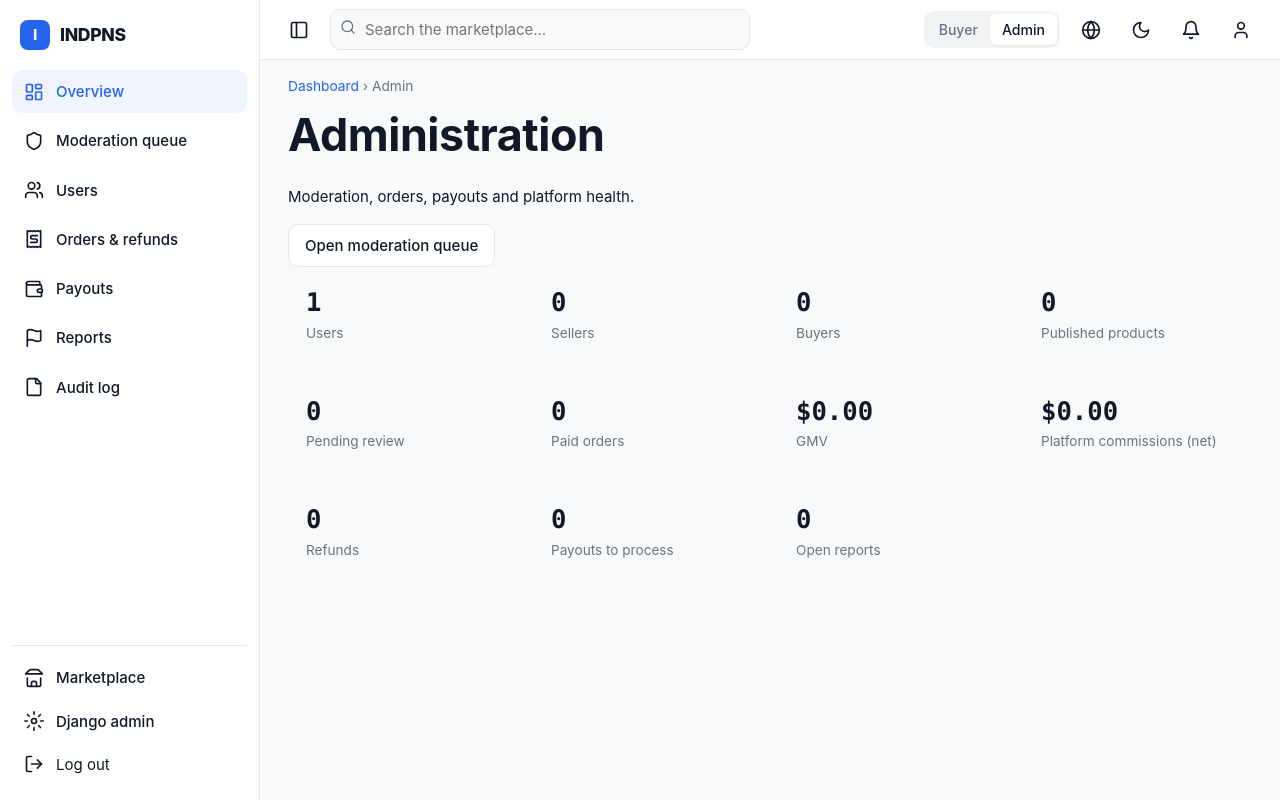
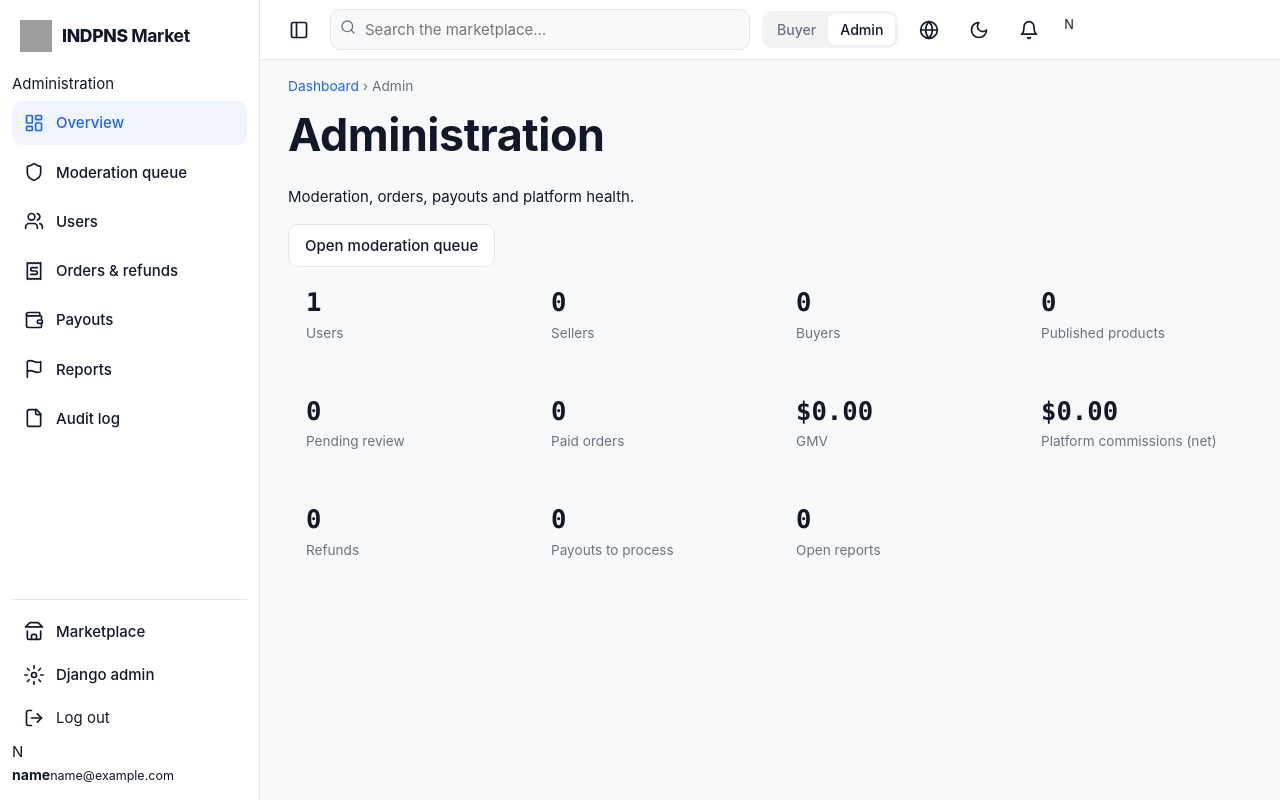
Before and after one commit to MindusX/INDPNS-MARKET, a Django app: page /dashboard/admin/ in a window 1280 px wide. Run offline with Django 5.2, Linux system fonts and the light colour scheme; the visitor is signed in with stand-in values (Sample User, id 1); data comes from the database, SQL or seed files in the repository; data that the repository does not hold is empty; parts of the project's set-up code (start-up, migrations or seed data) failed here and were passed over; grey boxes are pictures that could not be loaded.

Commit message:
Add files via upload

```diff
--- a/templates/dashboard/components/sidebar.html
+++ b/templates/dashboard/components/sidebar.html
@@ -1,13 +1,12 @@
 {% load i18n core_tags %}
 <aside class="sidebar" aria-label="{% trans 'Dashboard navigation' %}">
-  <a class="brand" href="{% url 'core:home' %}"><span class="brand-mark">I</span><span class="brand-text">INDPNS</span></a>
-  {% for item in menu %}
-    <a class="side-link {% if current_view == item.url_name %}active{% endif %}" href="{% url item.url_name %}" {% if current_view == item.url_name %}aria-current="page"{% endif %}>
-      {% icon item.icon 20 %}<span class="side-label">{{ item.label }}</span></a>
-  {% endfor %}
+  <a class="brand" href="{% url 'core:home' %}" aria-label="INDPNS Market">{% include "components/brand.html" %}</a>
+  <div class="side-title">{% if space == "seller" %}{% trans "Seller" %}{% elif space == "admin" %}{% trans "Administration" %}{% else %}{% trans "My account" %}{% endif %}</div>
+  {% for item in menu %}<a class="side-link {% if current_view == item.url_name %}active{% endif %}" href="{% url item.url_name %}" title="{{ item.label }}" {% if current_view == item.url_name %}aria-current="page"{% endif %}>{% icon item.icon 20 %}<span class="side-label">{{ item.label }}</span></a>{% endfor %}
   <div class="side-foot">
-    <a class="side-link" href="{% url 'products:explore' %}">{% icon "store" 20 %}<span class="side-label">{% trans "Marketplace" %}</span></a>
-    {% if user.is_internal and user.is_staff %}<a class="side-link" href="{% url 'admin:index' %}">{% icon "settings" 20 %}<span class="side-label">Django admin</span></a>{% endif %}
+    <a class="side-link" href="{% url 'products:explore' %}" title="{% trans 'Marketplace' %}">{% icon "store" 20 %}<span class="side-label">{% trans "Marketplace" %}</span></a>
+    {% if user.is_staff %}<a class="side-link" href="{% url 'admin:index' %}">{% icon "settings" 20 %}<span class="side-label">Django admin</span></a>{% endif %}
     <form action="{% url 'accounts:logout' %}" method="post">{% csrf_token %}<button class="side-link" style="width:100%;background:none;border:0;font:inherit;cursor:pointer" type="submit">{% icon "logout" 20 %}<span class="side-label">{% trans "Log out" %}</span></button></form>
+    <div class="side-user"><span class="avatar">{{ user.get_short_name|first|upper }}</span><div><strong style="font-size:.88rem">{{ user.get_short_name }}</strong><small>{{ user.email }}</small></div></div>
   </div>
 </aside>
--- a/templates/dashboard/components/topbar.html
+++ b/templates/dashboard/components/topbar.html
@@ -1,19 +1,12 @@
-{% load i18n core_tags %}
+{% load i18n static core_tags %}
 <header class="topbar">
   <button class="icon-btn hide-mobile" type="button" data-sidebar-toggle aria-label="{% trans 'Toggle sidebar' %}">{% icon "panel" 20 %}</button>
-  <a class="brand" style="display:none" href="{% url 'core:home' %}"><span class="brand-mark">I</span></a>
-  <form class="search" action="{% url 'products:search' %}" method="get" role="search">{% icon "search" 16 %}
-    <label class="sr-only" for="dq">{% trans "Search" %}</label><input id="dq" type="search" name="q" placeholder="{% trans 'Search the marketplace…' %}"></form>
-  <div class="space-switch" style="margin-left:auto">
-    {% for key, label, url in spaces %}<a href="{% url url %}" class="{% if key == space %}active{% endif %}">{{ label }}</a>{% endfor %}
-  </div>
-  <div class="dropdown hide-mobile">
-    <button class="icon-btn" type="button" data-dropdown aria-label="{% trans 'Language' %}" aria-expanded="false">{% icon "globe" 20 %}</button>
-    <div class="dropdown-menu">{% get_available_languages as LANGUAGES %}
-      <form action="{% url 'set_language' %}" method="post">{% csrf_token %}<input type="hidden" name="next" value="{{ request.get_full_path }}">
-        {% for code, name in LANGUAGES %}<button type="submit" name="language" value="{{ code }}">{{ name }}</button>{% endfor %}</form></div>
-  </div>
+  <a class="brand" href="{% url 'core:home' %}" style="display:none" id="mobile-brand"><img src="{% static 'images/logo/logo-mark.svg' %}" alt="" width="30" height="30"></a>
+  <form class="search" action="{% url 'products:search' %}" method="get" role="search">{% icon "search" 16 %}<label class="sr-only" for="dq">{% trans "Search" %}</label><input id="dq" type="search" name="q" placeholder="{% trans 'Search the marketplace…' %}"></form>
+  <div class="space-switch">{% for key, label, url in spaces %}<a href="{% url url %}" class="{% if key == space %}active{% endif %}">{{ label }}</a>{% endfor %}</div>
+  <div class="dropdown hide-mobile"><button class="icon-btn" type="button" data-dropdown aria-label="{% trans 'Language' %}" aria-expanded="false">{% icon "globe" 20 %}</button>
+    <div class="dropdown-menu">{% get_available_languages as LANGUAGES %}<form action="{% url 'set_language' %}" method="post">{% csrf_token %}<input type="hidden" name="next" value="{{ request.get_full_path }}">{% for code, name in LANGUAGES %}<button type="submit" name="language" value="{{ code }}">{{ name }}</button>{% endfor %}</form></div></div>
   <button class="icon-btn" type="button" data-theme-toggle data-save-url="{% url 'dashboard:set_theme' %}" aria-label="{% trans 'Toggle dark mode' %}">{% icon "moon" 20 %}</button>
   <a class="icon-btn" href="{% url 'dashboard:buyer_notifications' %}" aria-label="{% trans 'Notifications' %}">{% icon "bell" 20 %}{% if unread_notifications %}<span class="dot">{{ unread_notifications }}</span>{% endif %}</a>
-  <a class="icon-btn" href="{% url 'dashboard:buyer_profile' %}" aria-label="{% trans 'Profile' %}" title="{{ user.email }}">{% icon "user" 20 %}</a>
+  <a class="icon-btn" href="{% url 'dashboard:buyer_profile' %}" aria-label="{% trans 'Profile' %}" title="{{ user.email }}"><span class="avatar" style="width:30px;height:30px;font-size:.8rem">{{ user.get_short_name|first|upper }}</span></a>
 </header>
```
